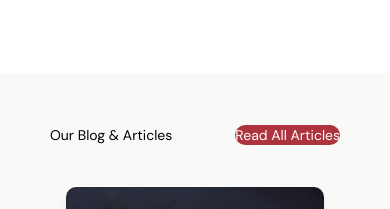
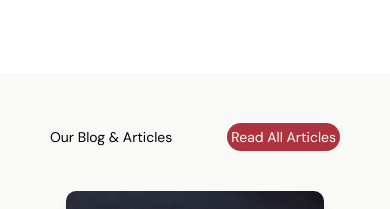
Before and after one commit to sekema954/Bistrobliss, a React (Vite) app: page / in a window 390 px wide. Shown: the part 8300-8509 px from the top of the page. Built offline with nearby package versions, Linux system fonts and the light colour scheme; a web font is replaced by a local one.

Commit message:
fixed read more blog button

```diff
--- a/src/pages/Homepage.tsx
+++ b/src/pages/Homepage.tsx
@@ -95,7 +95,7 @@ function Homepage() {
         <div className="flex justify-between items-center">
           <p className="md:text-[55px] text-sm">Our Blog & Articles</p>
           <a href="/blog">
-            <button className="md:w-[148px] md:h-[48px] text-sm md:text-md rounded-full bg-[#AD343E] text-white transition duration-1000 hover:bg-transparent hover:text-black hover:border border-black">Read All Articles</button>
+            <button className="md:w-[148px] md:h-[48px] text-sm md:text-md rounded-full bg-[#AD343E] text-white transition duration-1000 hover:bg-transparent hover:text-black hover:border border-black py-1 px-1">Read All Articles</button>
           </a>
         </div>
         <div className="flex items-center justify-center">
```
